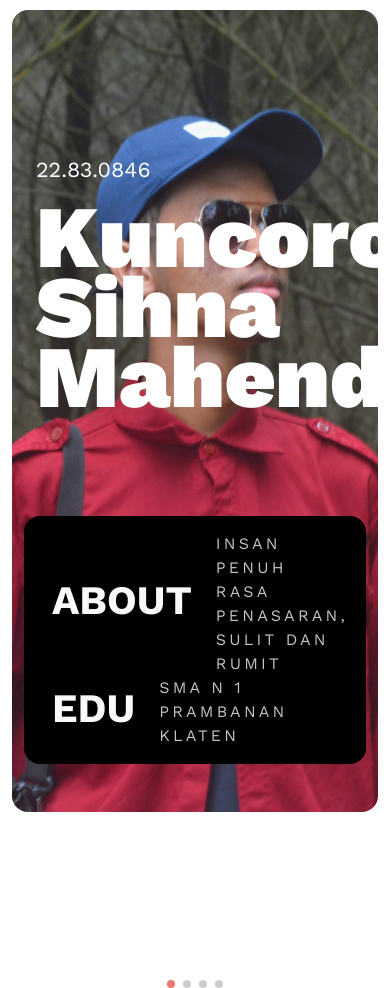
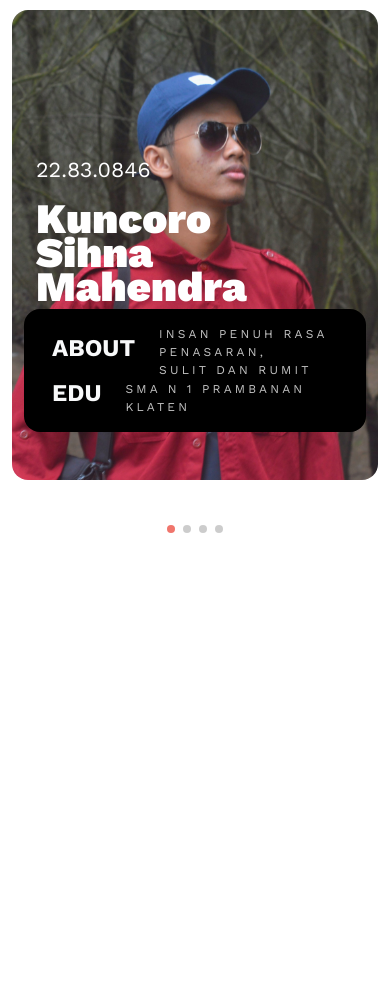
Before and after one commit to ridnrct/profile-team-cc, a Flask app: page / in a window 390 px wide. Shown: the top 988 px of the page. After the commit the page ends 533 px from the top, so only its background shows below. Run offline with Flask 3, Linux system fonts and the light colour scheme.

Commit message:
responsive_mobile

```diff
--- a/static/css/style.css
+++ b/static/css/style.css
@@ -176,6 +176,21 @@ p.a {
         max-width: 1460px;
     }
 }
+@media (max-width: 1000px){
+    .display-1 {
+        font-size: 42px;
+        margin-bottom: -90px;
+    }
+    .display-2{
+        font-size: 24px;
+    }
+    .ls-4{
+        font-size: 12px;
+    }
+    .py-5 p{
+        font-size: 12px;
+    }
+}
 
 /* testimonial */
 
--- a/templates/index.html
+++ b/templates/index.html
@@ -58,7 +58,7 @@
           </div>
           <!-- Member 2 -->
           <div class="testimonial-card banner rounded-4 p-5 px-4 swiper-slide"
-            style="background-image: url('static/img/han.png'); background-size: cover; background-position: center;">
+            style="background-image: url('/static/img/han.png'); background-size: cover; background-position: center;">
             <div class="text-content text-white py-5 my-5">
               <p class="fs-4">22.83.0842</p>
               <h1 class="display-1">Marifah <br> Hadaina Faza</h1>
```
Also changed, not shown: static/img/fira.png.
